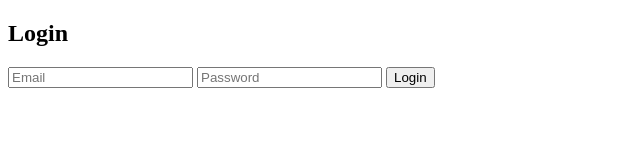
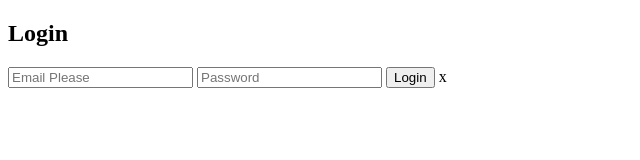
Before and after one commit to hmanchana/TASK-MANAGER-APP, a plain HTML site: page frontend/login.html in a window 1280 px wide. Shown: the full height of the page, 0-640 px from the left. Drawn offline with Linux system fonts and the light colour scheme.

Commit message:
login.html line 8

```diff
--- a/frontend/login.html
+++ b/frontend/login.html
@@ -5,12 +5,12 @@
 </head>
 <body>
   <h2>Login</h2>
-  <input id="email" placeholder="Email" />
+  <input id="email" placeholder="Email Please" />
   <input id="password" type="password" placeholder="Password" />
   <button onclick="login()">Login</button>
 
   <script src="app.js"></script>
-</body>
+</body>x
 </html>
 
 <!-- login page -->
```
